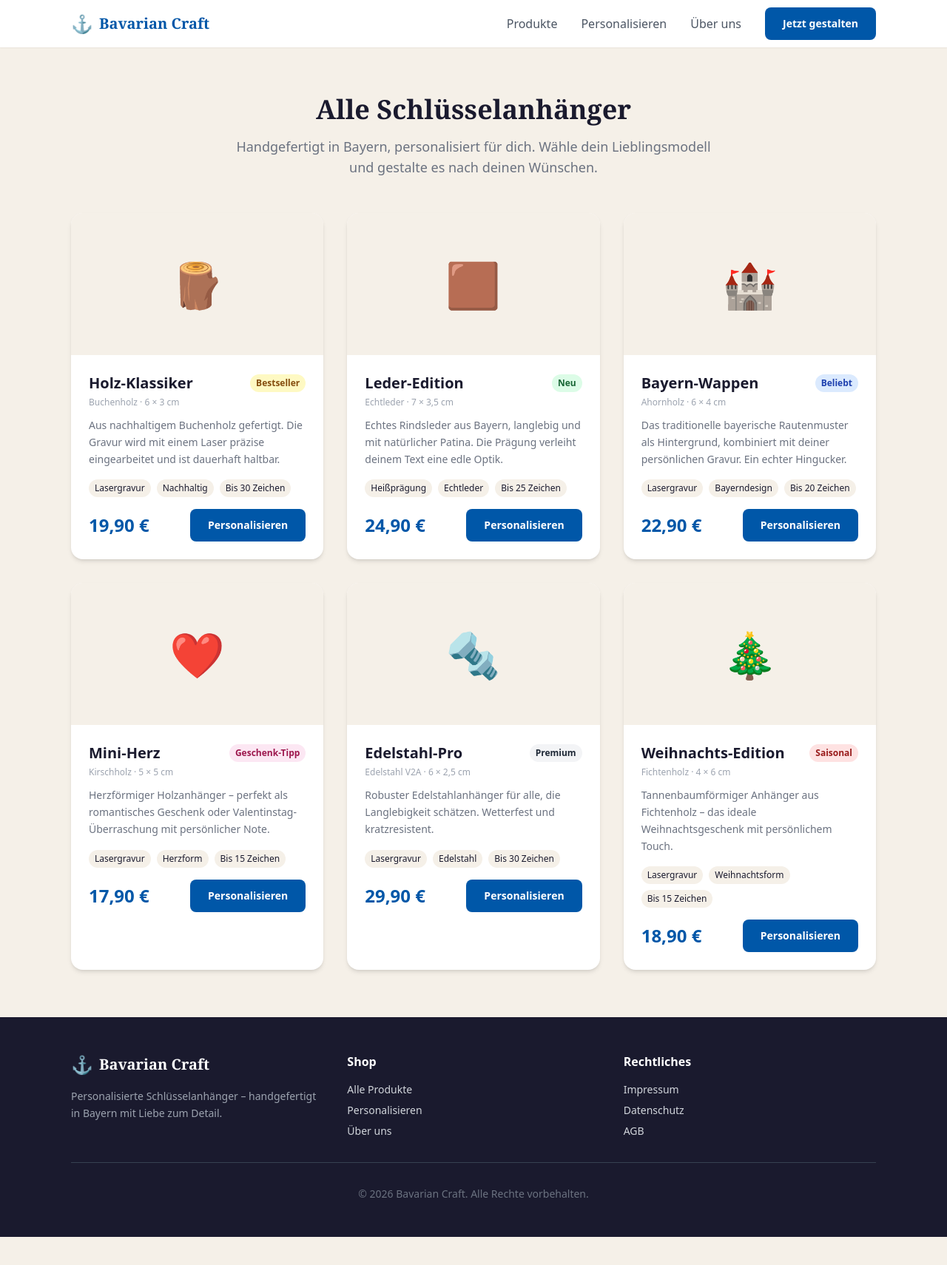
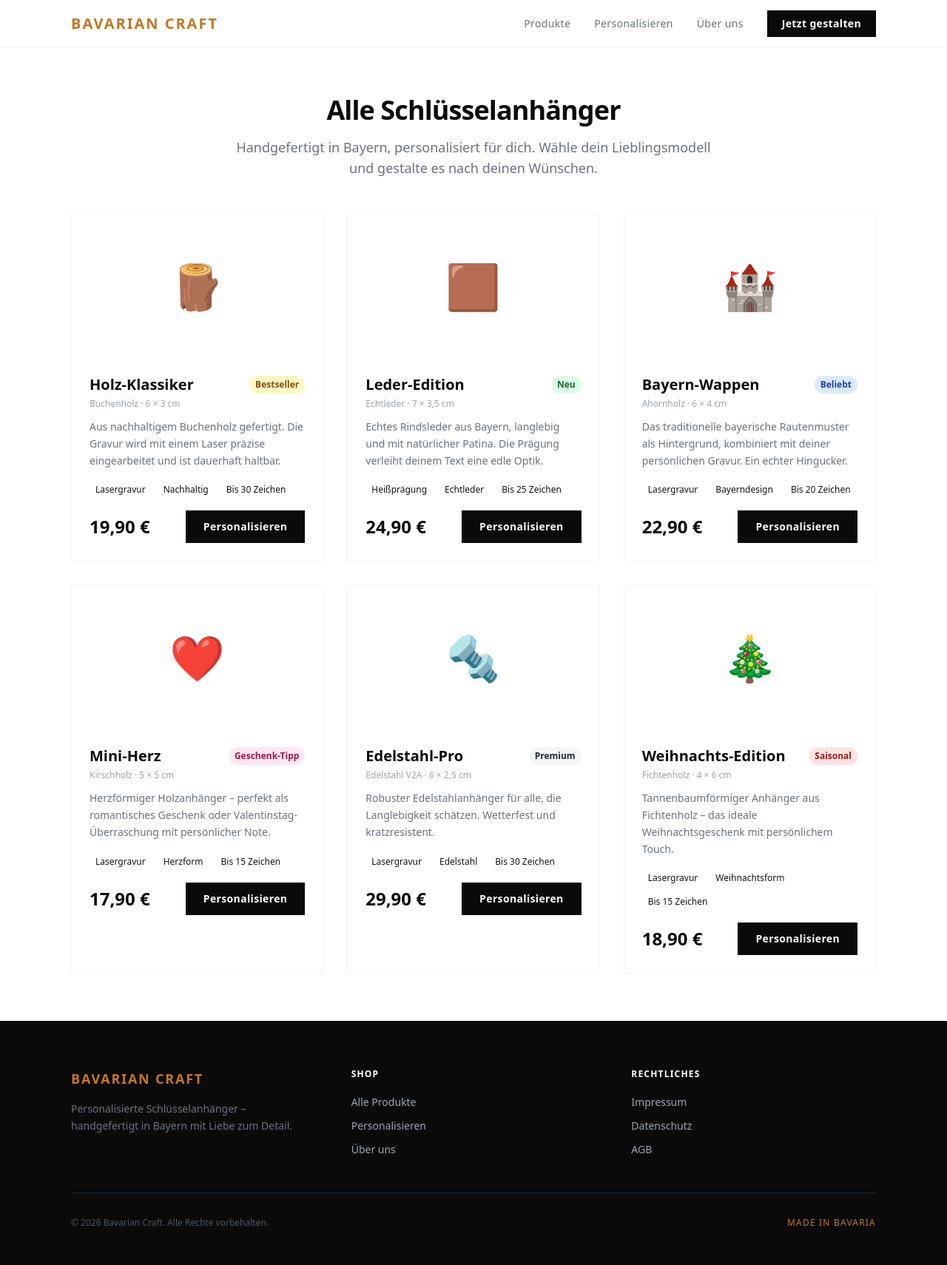
Before and after one commit to petescodeCommit/bavarian-craft, a Next.js app: page /produkte in a window 1280 px wide. Shown: the top 1710 px of the page at 74% size. Before the commit the page ends 1672 px from the top, so only its background shows below. Built offline with nearby package versions, Linux system fonts and the light colour scheme.

Commit message:
Redesign: black/white/copper color palette, modern minimalist style

```diff
--- a/src/app/globals.css
+++ b/src/app/globals.css
@@ -8,24 +8,24 @@
   }
 
   body {
-    @apply bg-bavarian-cream text-bavarian-dark;
+    @apply bg-white text-bavarian-black;
   }
 }
 
 @layer components {
   .btn-primary {
-    @apply bg-bavarian-blue text-white px-6 py-3 rounded-lg font-semibold hover:bg-blue-700 transition-colors duration-200;
+    @apply bg-bavarian-black text-bavarian-white px-6 py-3 rounded-none font-semibold tracking-wide hover:bg-bavarian-copper transition-colors duration-200;
   }
 
   .btn-secondary {
-    @apply border-2 border-bavarian-blue text-bavarian-blue px-6 py-3 rounded-lg font-semibold hover:bg-bavarian-blue hover:text-white transition-colors duration-200;
+    @apply border border-bavarian-black text-bavarian-black px-6 py-3 rounded-none font-semibold tracking-wide hover:bg-bavarian-black hover:text-white transition-colors duration-200;
   }
 
   .section-title {
-    @apply text-3xl md:text-4xl font-bold font-serif text-bavarian-dark mb-4;
+    @apply text-3xl md:text-4xl font-bold tracking-tight text-bavarian-black mb-4;
   }
 
   .card {
-    @apply bg-white rounded-2xl shadow-md hover:shadow-xl transition-shadow duration-300 overflow-hidden;
+    @apply bg-white border border-gray-100 hover:border-bavarian-copper transition-colors duration-300 overflow-hidden;
   }
 }
--- a/src/components/FeaturedProducts.tsx
+++ b/src/components/FeaturedProducts.tsx
@@ -8,7 +8,6 @@ const products = [
     price: "19,90 €",
     emoji: "🪵",
     tag: "Bestseller",
-    tagColor: "bg-yellow-100 text-yellow-800",
   },
   {
     id: 2,
@@ -17,7 +16,6 @@ const products = [
     price: "24,90 €",
     emoji: "🟫",
     tag: "Neu",
-    tagColor: "bg-green-100 text-green-800",
   },
   {
     id: 3,
@@ -26,48 +24,42 @@ const products = [
     price: "22,90 €",
     emoji: "🏰",
     tag: "Beliebt",
-    tagColor: "bg-blue-100 text-blue-800",
   },
 ];
 
 export default function FeaturedProducts() {
   return (
-    <section className="py-20 bg-white">
+    <section className="py-24 bg-white">
       <div className="max-w-6xl mx-auto px-4 sm:px-6 lg:px-8">
-        <div className="text-center mb-12">
-          <h2 className="section-title">Unsere beliebtesten Modelle</h2>
-          <p className="text-gray-500 text-lg max-w-xl mx-auto">
-            Jeder Anhänger wird individuell für dich gefertigt – mit Liebe zum
-            Detail und bayerischer Handwerkskunst.
-          </p>
+        <div className="flex items-end justify-between mb-14">
+          <div>
+            <p className="text-bavarian-copper text-xs font-semibold tracking-widest uppercase mb-3">Unsere Modelle</p>
+            <h2 className="section-title mb-0">Beliebteste Designs</h2>
+          </div>
+          <Link href="/produkte" className="hidden md:block text-sm text-gray-400 hover:text-bavarian-black tracking-wide transition-colors">
+            Alle ansehen →
+          </Link>
         </div>
 
         <div className="grid grid-cols-1 md:grid-cols-3 gap-8">
           {products.map((product) => (
             <div key={product.id} className="card group">
-              {/* Product image placeholder */}
-              <div className="bg-bavarian-cream h-52 flex items-center justify-center text-7xl group-hover:scale-110 transition-transform duration-300">
+              <div className="bg-gray-50 h-56 flex items-center justify-center text-7xl group-hover:scale-105 transition-transform duration-500">
                 {product.emoji}
               </div>
               <div className="p-6">
                 <div className="flex items-center justify-between mb-2">
-                  <h3 className="font-bold text-xl">{product.name}</h3>
-                  <span
-                    className={`text-xs font-semibold px-2 py-1 rounded-full ${product.tagColor}`}
-                  >
+                  <h3 className="font-bold text-lg tracking-tight">{product.name}</h3>
+                  <span className="text-xs font-semibold text-bavarian-copper tracking-wide">
                     {product.tag}
                   </span>
                 </div>
-                <p className="text-gray-500 text-sm mb-4">
-                  {product.description}
-                </p>
+                <p className="text-gray-400 text-sm mb-6 leading-relaxed">{product.description}</p>
                 <div className="flex items-center justify-between">
-                  <span className="text-2xl font-bold text-bavarian-blue">
-                    {product.price}
-                  </span>
+                  <span className="text-xl font-bold">{product.price}</span>
                   <Link
                     href={`/konfigurieren?modell=${product.id}`}
-                    className="btn-primary text-sm"
+                    className="bg-bavarian-black text-white px-4 py-2 text-sm font-semibold tracking-wide hover:bg-bavarian-copper transition-colors"
                   >
                     Gestalten
                   </Link>
@@ -77,10 +69,8 @@ export default function FeaturedProducts() {
           ))}
         </div>
 
-        <div className="text-center mt-10">
-          <Link href="/produkte" className="btn-secondary">
-            Alle Produkte ansehen
-          </Link>
+        <div className="text-center mt-10 md:hidden">
+          <Link href="/produkte" className="btn-secondary text-sm">Alle Produkte ansehen</Link>
         </div>
       </div>
     </section>
--- a/src/components/Footer.tsx
+++ b/src/components/Footer.tsx
@@ -2,18 +2,15 @@ import Link from "next/link";
 
 export default function Footer() {
   return (
-    <footer className="bg-bavarian-dark text-gray-300">
-      <div className="max-w-6xl mx-auto px-4 sm:px-6 lg:px-8 py-12">
-        <div className="grid grid-cols-1 md:grid-cols-3 gap-8">
+    <footer className="bg-bavarian-black text-gray-400">
+      <div className="max-w-6xl mx-auto px-4 sm:px-6 lg:px-8 py-16">
+        <div className="grid grid-cols-1 md:grid-cols-3 gap-12">
           {/* Brand */}
           <div>
-            <div className="flex items-center gap-2 mb-4">
-              <span className="text-2xl">⚓</span>
-              <span className="text-xl font-bold font-serif text-white">
-                Bavarian Craft
-              </span>
+            <div className="text-bavarian-copper font-bold tracking-widest uppercase text-lg mb-4">
+              Bavarian Craft
             </div>
-            <p className="text-sm text-gray-400 leading-relaxed">
+            <p className="text-sm text-gray-500 leading-relaxed">
               Personalisierte Schlüsselanhänger – handgefertigt in Bayern mit
               Liebe zum Detail.
             </p>
@@ -21,51 +18,28 @@ export default function Footer() {
 
           {/* Links */}
           <div>
-            <h3 className="text-white font-semibold mb-4">Shop</h3>
-            <ul className="space-y-2 text-sm">
-              <li>
-                <Link href="/produkte" className="hover:text-white transition-colors">
-                  Alle Produkte
-                </Link>
-              </li>
-              <li>
-                <Link href="/konfigurieren" className="hover:text-white transition-colors">
-                  Personalisieren
-                </Link>
-              </li>
-              <li>
-                <Link href="/ueber-uns" className="hover:text-white transition-colors">
-                  Über uns
-                </Link>
-              </li>
+            <h3 className="text-white text-xs font-semibold tracking-widest uppercase mb-5">Shop</h3>
+            <ul className="space-y-3 text-sm">
+              <li><Link href="/produkte" className="hover:text-white transition-colors">Alle Produkte</Link></li>
+              <li><Link href="/konfigurieren" className="hover:text-white transition-colors">Personalisieren</Link></li>
+              <li><Link href="/ueber-uns" className="hover:text-white transition-colors">Über uns</Link></li>
             </ul>
           </div>
 
           {/* Legal */}
           <div>
-            <h3 className="text-white font-semibold mb-4">Rechtliches</h3>
-            <ul className="space-y-2 text-sm">
-              <li>
-                <Link href="/impressum" className="hover:text-white transition-colors">
-                  Impressum
-                </Link>
-              </li>
-              <li>
-                <Link href="/datenschutz" className="hover:text-white transition-colors">
-                  Datenschutz
-                </Link>
-              </li>
-              <li>
-                <Link href="/agb" className="hover:text-white transition-colors">
-                  AGB
-                </Link>
-              </li>
+            <h3 className="text-white text-xs font-semibold tracking-widest uppercase mb-5">Rechtliches</h3>
+            <ul className="space-y-3 text-sm">
+              <li><Link href="/impressum" className="hover:text-white transition-colors">Impressum</Link></li>
+              <li><Link href="/datenschutz" className="hover:text-white transition-colors">Datenschutz</Link></li>
+              <li><Link href="/agb" className="hover:text-white transition-colors">AGB</Link></li>
             </ul>
           </div>
         </div>
 
-        <div className="border-t border-gray-700 mt-8 pt-8 text-center text-sm text-gray-500">
-          © {new Date().getFullYear()} Bavarian Craft. Alle Rechte vorbehalten.
+        <div className="border-t border-gray-800 mt-12 pt-8 flex flex-col sm:flex-row items-center justify-between gap-4 text-xs text-gray-600">
+          <span>© {new Date().getFullYear()} Bavarian Craft. Alle Rechte vorbehalten.</span>
+          <span className="text-bavarian-copper tracking-widest uppercase text-xs">Made in Bavaria</span>
         </div>
       </div>
     </footer>
--- a/src/components/HowItWorks.tsx
+++ b/src/components/HowItWorks.tsx
@@ -1,61 +1,41 @@
 const steps = [
   {
-    step: "1",
+    step: "01",
     title: "Modell wählen",
-    description:
-      "Wähle aus Holz, Leder oder unserem Bayern-Wappen-Design das passende Modell.",
-    icon: "🎨",
+    description: "Wähle aus Holz, Leder oder unserem Bayern-Wappen-Design das passende Modell.",
   },
   {
-    step: "2",
+    step: "02",
     title: "Text eingeben",
-    description:
-      "Gib deinen Wunschtext, Namen oder ein Datum ein. Bis zu 2 Zeilen möglich.",
-    icon: "✍️",
+    description: "Gib deinen Wunschtext, Namen oder ein Datum ein. Bis zu 2 Zeilen möglich.",
   },
   {
-    step: "3",
+    step: "03",
     title: "Vorschau & Bestellen",
-    description:
-      "Sieh dir eine Echtzeit-Vorschau an und bestelle sicher mit Stripe.",
-    icon: "✅",
+    description: "Sieh dir eine Echtzeit-Vorschau an und bestelle sicher mit Stripe.",
   },
   {
-    step: "4",
+    step: "04",
     title: "Lieferung nach Hause",
-    description:
-      "Wir fertigen deinen Anhänger handgefertigt und liefern in 2–4 Werktagen.",
-    icon: "📦",
+    description: "Wir fertigen deinen Anhänger handgefertigt und liefern in 2–4 Werktagen.",
   },
 ];
 
 export default function HowItWorks() {
   return (
-    <section className="py-20 bg-bavarian-cream">
+    <section className="py-24 bg-bavarian-black text-white">
       <div className="max-w-6xl mx-auto px-4 sm:px-6 lg:px-8">
-        <div className="text-center mb-12">
-          <h2 className="section-title">So einfach geht's</h2>
-          <p className="text-gray-500 text-lg">
-            In vier Schritten zu deinem individuellen Schlüsselanhänger
-          </p>
+        <div className="mb-16">
+          <p className="text-bavarian-copper text-xs font-semibold tracking-widest uppercase mb-3">Prozess</p>
+          <h2 className="text-3xl md:text-4xl font-bold tracking-tight text-white">So einfach geht&apos;s</h2>
         </div>
 
-        <div className="grid grid-cols-1 sm:grid-cols-2 lg:grid-cols-4 gap-8">
+        <div className="grid grid-cols-1 sm:grid-cols-2 lg:grid-cols-4 gap-10">
           {steps.map((item, index) => (
-            <div key={index} className="text-center">
-              <div className="relative mb-4">
-                <div className="w-16 h-16 bg-bavarian-blue text-white rounded-full flex items-center justify-center text-2xl font-bold mx-auto">
-                  {item.step}
-                </div>
-                {index < steps.length - 1 && (
-                  <div className="hidden lg:block absolute top-8 left-full w-full h-0.5 bg-bavarian-blue/20 -translate-y-0.5" />
-                )}
-              </div>
-              <div className="text-4xl mb-3">{item.icon}</div>
-              <h3 className="font-bold text-lg mb-2">{item.title}</h3>
-              <p className="text-gray-500 text-sm leading-relaxed">
-                {item.description}
-              </p>
+            <div key={index}>
+              <div className="text-bavarian-copper text-4xl font-bold mb-4 tracking-tight">{item.step}</div>
+              <h3 className="font-bold text-lg mb-2 tracking-tight">{item.title}</h3>
+              <p className="text-gray-400 text-sm leading-relaxed">{item.description}</p>
             </div>
           ))}
         </div>
--- a/src/components/Navbar.tsx
+++ b/src/components/Navbar.tsx
@@ -7,13 +7,12 @@ export default function Navbar() {
   const [menuOpen, setMenuOpen] = useState(false);
 
   return (
-    <header className="bg-white shadow-sm sticky top-0 z-50">
+    <header className="bg-white border-b border-gray-100 sticky top-0 z-50">
       <nav className="max-w-6xl mx-auto px-4 sm:px-6 lg:px-8">
         <div className="flex items-center justify-between h-16">
           {/* Logo */}
-          <Link href="/" className="flex items-center gap-2">
-            <span className="text-2xl">⚓</span>
-            <span className="text-xl font-bold font-serif text-bavarian-blue">
+          <Link href="/" className="flex items-center gap-3">
+            <span className="text-bavarian-copper text-xl font-bold tracking-widest uppercase">
               Bavarian Craft
             </span>
           </Link>
@@ -22,23 +21,26 @@ export default function Navbar() {
           <div className="hidden md:flex items-center gap-8">
             <Link
               href="/produkte"
-              className="text-gray-600 hover:text-bavarian-blue font-medium transition-colors"
+              className="text-gray-500 hover:text-bavarian-black text-sm tracking-wide transition-colors"
             >
               Produkte
             </Link>
             <Link
               href="/konfigurieren"
-              className="text-gray-600 hover:text-bavarian-blue font-medium transition-colors"
+              className="text-gray-500 hover:text-bavarian-black text-sm tracking-wide transition-colors"
             >
               Personalisieren
             </Link>
             <Link
               href="/ueber-uns"
-              className="text-gray-600 hover:text-bavarian-blue font-medium transition-colors"
+              className="text-gray-500 hover:text-bavarian-black text-sm tracking-wide transition-colors"
             >
               Über uns
             </Link>
-            <Link href="/konfigurieren" className="btn-primary text-sm">
+            <Link
+              href="/konfigurieren"
+              className="bg-bavarian-black text-white px-5 py-2 text-sm font-semibold tracking-wide hover:bg-bavarian-copper transition-colors"
+            >
               Jetzt gestalten
             </Link>
           </div>
@@ -49,26 +51,11 @@ export default function Navbar() {
             onClick={() => setMenuOpen(!menuOpen)}
             aria-label="Menü öffnen"
           >
-            <svg
-              className="w-6 h-6"
-              fill="none"
-              stroke="currentColor"
-              viewBox="0 0 24 24"
-            >
+            <svg className="w-6 h-6" fill="none" stroke="currentColor" viewBox="0 0 24 24">
               {menuOpen ? (
-                <path
-                  strokeLinecap="round"
-                  strokeLinejoin="round"
-                  strokeWidth={2}
-                  d="M6 18L18 6M6 6l12 12"
-                />
+                <path strokeLinecap="round" strokeLinejoin="round" strokeWidth={2} d="M6 18L18 6M6 6l12 12" />
               ) : (
-                <path
-                  strokeLinecap="round"
-                  strokeLinejoin="round"
-                  strokeWidth={2}
-                  d="M4 6h16M4 12h16M4 18h16"
-                />
+                <path strokeLinecap="round" strokeLinejoin="round" strokeWidth={2} d="M4 6h16M4 12h16M4 18h16" />
               )}
             </svg>
           </button>
@@ -77,34 +64,10 @@ export default function Navbar() {
         {/* Mobile menu */}
         {menuOpen && (
           <div className="md:hidden py-4 border-t border-gray-100 flex flex-col gap-4">
-            <Link
-              href="/produkte"
-              className="text-gray-600 hover:text-bavarian-blue font-medium"
-              onClick={() => setMenuOpen(false)}
-            >
-              Produkte
-            </Link>
-            <Link
-              href="/konfigurieren"
-              className="text-gray-600 hover:text-bavarian-blue font-medium"
-              onClick={() => setMenuOpen(false)}
-            >
-              Personalisieren
-            </Link>
-            <Link
-              href="/ueber-uns"
-              className="text-gray-600 hover:text-bavarian-blue font-medium"
-              onClick={() => setMenuOpen(false)}
-            >
-              Über uns
-            </Link>
-            <Link
-              href="/konfigurieren"
-              className="btn-primary text-sm text-center"
-              onClick={() => setMenuOpen(false)}
-            >
-              Jetzt gestalten
-            </Link>
+            <Link href="/produkte" className="text-gray-600 hover:text-bavarian-black text-sm tracking-wide" onClick={() => setMenuOpen(false)}>Produkte</Link>
+            <Link href="/konfigurieren" className="text-gray-600 hover:text-bavarian-black text-sm tracking-wide" onClick={() => setMenuOpen(false)}>Personalisieren</Link>
+            <Link href="/ueber-uns" className="text-gray-600 hover:text-bavarian-black text-sm tracking-wide" onClick={() => setMenuOpen(false)}>Über uns</Link>
+            <Link href="/konfigurieren" className="bg-bavarian-black text-white px-5 py-2 text-sm font-semibold tracking-wide text-center hover:bg-bavarian-copper transition-colors" onClick={() => setMenuOpen(false)}>Jetzt gestalten</Link>
           </div>
         )}
       </nav>
--- a/tsconfig.json
+++ b/tsconfig.json
@@ -14,7 +14,7 @@
     "moduleResolution": "bundler",
     "resolveJsonModule": true,
     "isolatedModules": true,
-    "jsx": "preserve",
+    "jsx": "react-jsx",
     "incremental": true,
     "plugins": [
       {
@@ -32,7 +32,8 @@
     "next-env.d.ts",
     "**/*.ts",
     "**/*.tsx",
-    ".next/types/**/*.ts"
+    ".next/types/**/*.ts",
+    ".next/dev/types/**/*.ts"
   ],
   "exclude": [
     "node_modules"
```
Also changed, not shown: src/components/Hero.tsx (+18 -18 lines), src/components/Testimonials.tsx (+12 -14 lines), tailwind.config.ts (+8 -5 lines).
